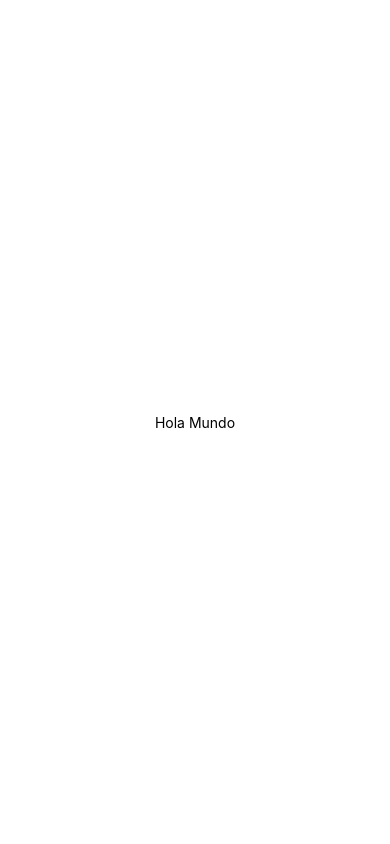
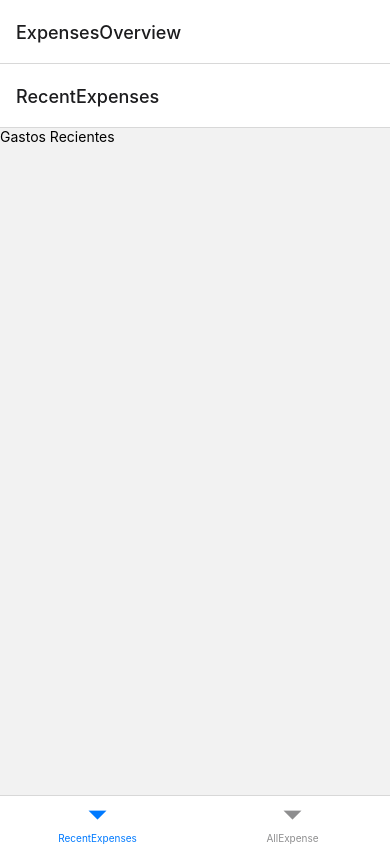
Before and after one commit to wlopera/rn_finantial_calculation, a React Native app: screen / in a window 390 px wide. Built offline with nearby package versions, Linux system fonts and the light colour scheme.

Commit message:
agregar navegacion stack y butonTabs

```diff
--- a/App.js
+++ b/App.js
@@ -1,20 +1,36 @@
 import { StatusBar } from "expo-status-bar";
-import { StyleSheet, Text, View } from "react-native";
+import { StyleSheet } from "react-native";
+import { NavigationContainer } from "@react-navigation/native";
+import { createNativeStackNavigator } from "@react-navigation/native-stack";
+import { createBottomTabNavigator } from "@react-navigation/bottom-tabs";
+import ManageExpense from "./screen/ManageExpense";
+import AllExpenses from "./screen/AllExpenses";
+import RecentExpenses from "./screen/RecentExpenses";
+
+const Stack = createNativeStackNavigator();
+const BottonTabs = createBottomTabNavigator();
+
+const ExpensesOverview = () => {
+  return (
+    <BottonTabs.Navigator>
+      <BottonTabs.Screen name="RecentExpenses" component={RecentExpenses} />
+      <BottonTabs.Screen name="AllExpense" component={AllExpenses} />
+    </BottonTabs.Navigator>
+  );
+};
 
 export default function App() {
   return (
-    <View style={styles.container}>
-      <Text>Hola Mundo</Text>
+    <>
       <StatusBar style="auto" />
-    </View>
+      <NavigationContainer>
+        <Stack.Navigator>
+          <Stack.Screen name="ExpensesOverview" component={ExpensesOverview} />
+          <Stack.Screen name="ManageExpense" component={ManageExpense} />
+        </Stack.Navigator>
+      </NavigationContainer>
+    </>
   );
 }
 
-const styles = StyleSheet.create({
-  container: {
-    flex: 1,
-    backgroundColor: "#fff",
-    alignItems: "center",
-    justifyContent: "center",
-  },
-});
+const styles = StyleSheet.create({});
```
